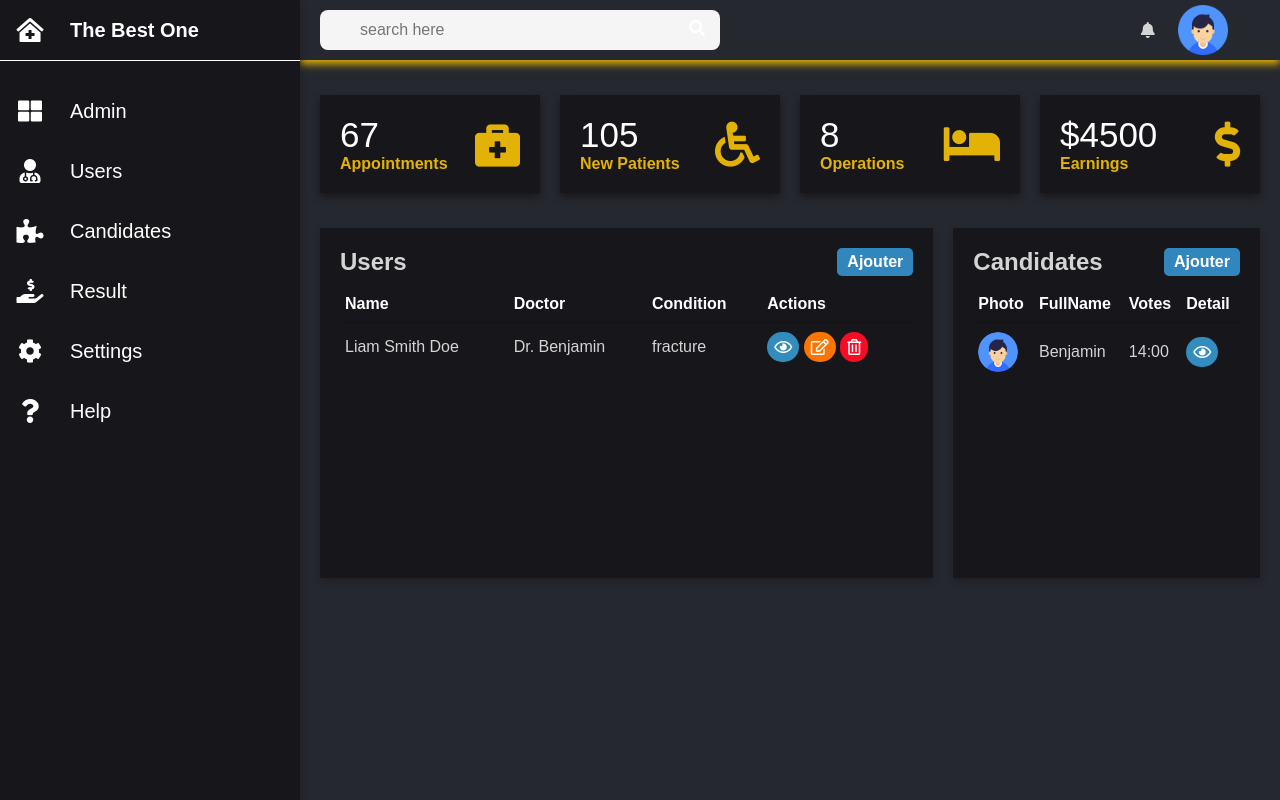
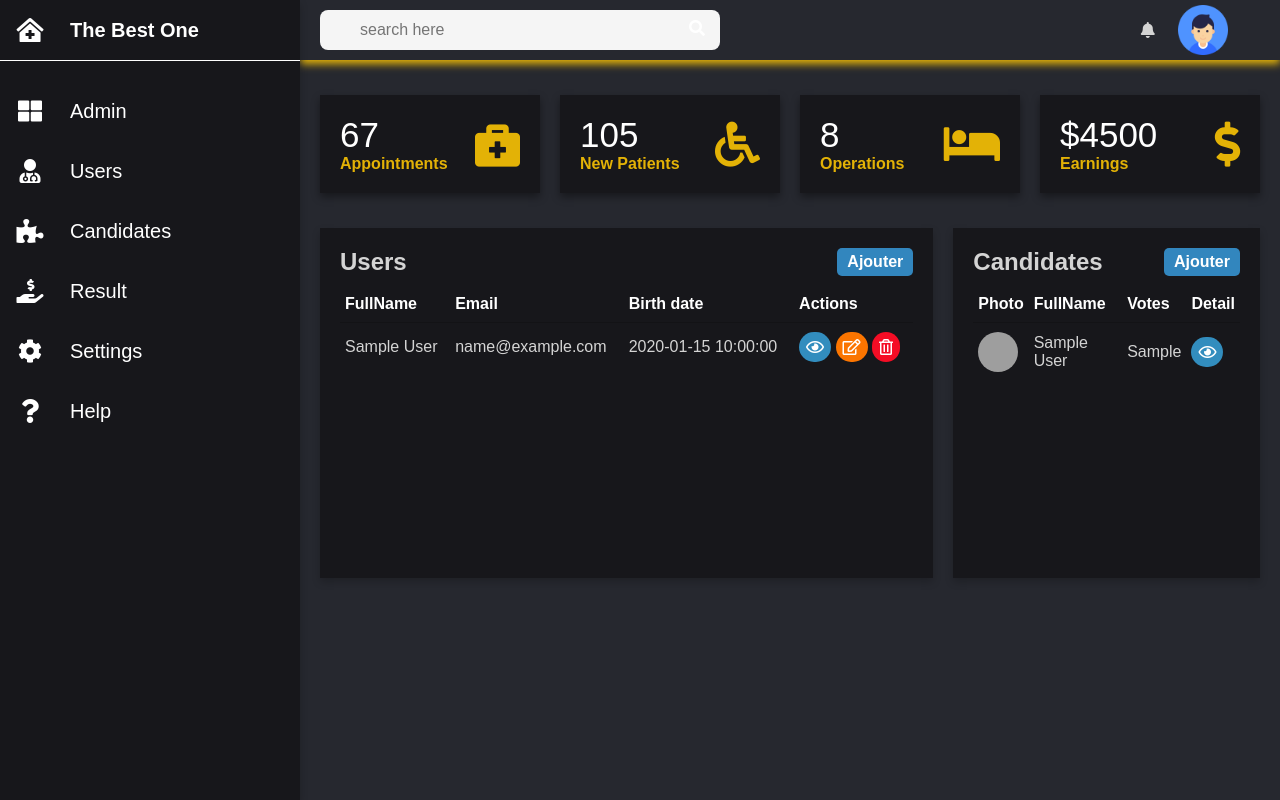
Before and after one commit to ismaiiiiil/Voting-system, a PHP site: page /admin/admin.php in a window 1280 px wide. Run offline with PHP 8.4, Linux system fonts and the light colour scheme; tables that the repository leaves empty or names only in its code hold one stand-in row (values such as "Sample post"); some libraries are stand-ins or nearby versions; grey boxes are pictures that could not be loaded.

Commit message:
added les candidates and users page admin

```diff
--- a/admin/admin.php
+++ b/admin/admin.php
@@ -1,14 +1,14 @@
 <?php
 require("../config.php");
 
-$query = "SELECT * FROM categories";
+$query = "SELECT * FROM candidates";
 $data = $db->query($query); // PDOStatment -- CURSEUR
-$categories = $data->fetchAll(); // tatjib kolchi
+$candidates = $data->fetchAll(); // tatjib kolchi
 
 
-$query = "SELECT * FROM categories";
+$query = "SELECT * FROM users";
 $data = $db->query($query); // PDOStatment -- CURSEUR
-$categories = $data->fetchAll(); // tatjib kolchi
+$users = $data->fetchAll(); // tatjib kolchi
 
 ?>
 <!DOCTYPE html>
@@ -47,23 +47,30 @@ $categories = $data->fetchAll(); // tatjib kolchi
                     </div>
                     <table class="appointments">
                         <thead>
-                            <td>Name</td>
-                            <td>Doctor</td>
-                            <td>Condition</td>
+                            <td>FullName</td>
+                            <td>Email</td>
+                            <td>Birth date</td>
                             <td>Actions</td>
                         </thead>
                         <tbody>
+                            <?php foreach ($users as $user) : ?>
                             <tr>
-                                <td>Liam Smith Doe</td>
-                                <td>Dr. Benjamin</td>
-                                <td>fracture</td>
+                                <td>
+                                    <?php echo $user['firstname'] . ' ' . $user['lastname']; ?>
+                                </td>
+                                <td>
+                                    <?php echo $user['email']; ?>
+                                </td>
+                                <td>
+                                    <?php echo $user['birth_date'] ?>
+                                </td>
                                 <td>
                                     <i class="far fa-eye"></i>
                                     <i class="far fa-edit"></i>
                                     <i class="far fa-trash-alt"></i>
                                 </td>
                             </tr>
-
+                            <?php endforeach; ?>
                         </tbody>
                     </table>
                 </div>
@@ -81,16 +88,26 @@ $categories = $data->fetchAll(); // tatjib kolchi
                             <td>Detail</td>
                         </thead>
                         <tbody>
+                            <?php foreach ($candidates as $candidate) : ?>
+
                             <tr>
                                 <td>
                                     <div class="img-box-small">
-                                        <img src="doctor1.png" alt="">
+                                        <img src="../public/uploads/<?php echo $candidate['candidate_image']; ?>"
+                                            alt="">
                                     </div>
                                 </td>
-                                <td>Benjamin</td>
-                                <td>14:00</td>
+                                <td>
+                                    <?php echo $candidate['firstname'] . ' ' . $candidate['lastname']; ?>
+                                </td>
+                                <td>
+                                    <?php echo $candidate['votes']; ?>
+                                </td>
+
                                 <td><i class="far fa-eye"></i></td>
                             </tr>
+                            <?php endforeach; ?>
+
                         </tbody>
                     </table>
                 </div>
```
